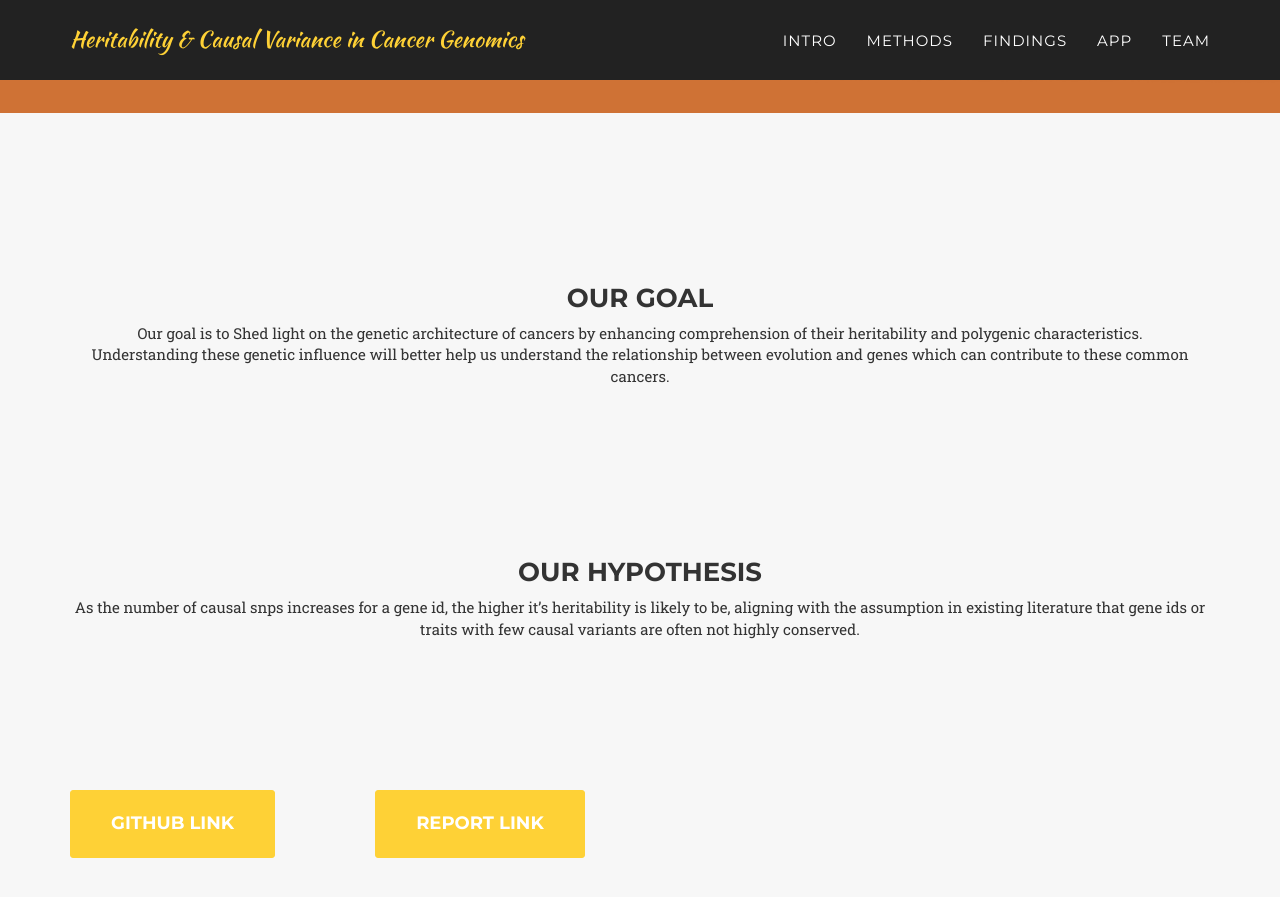
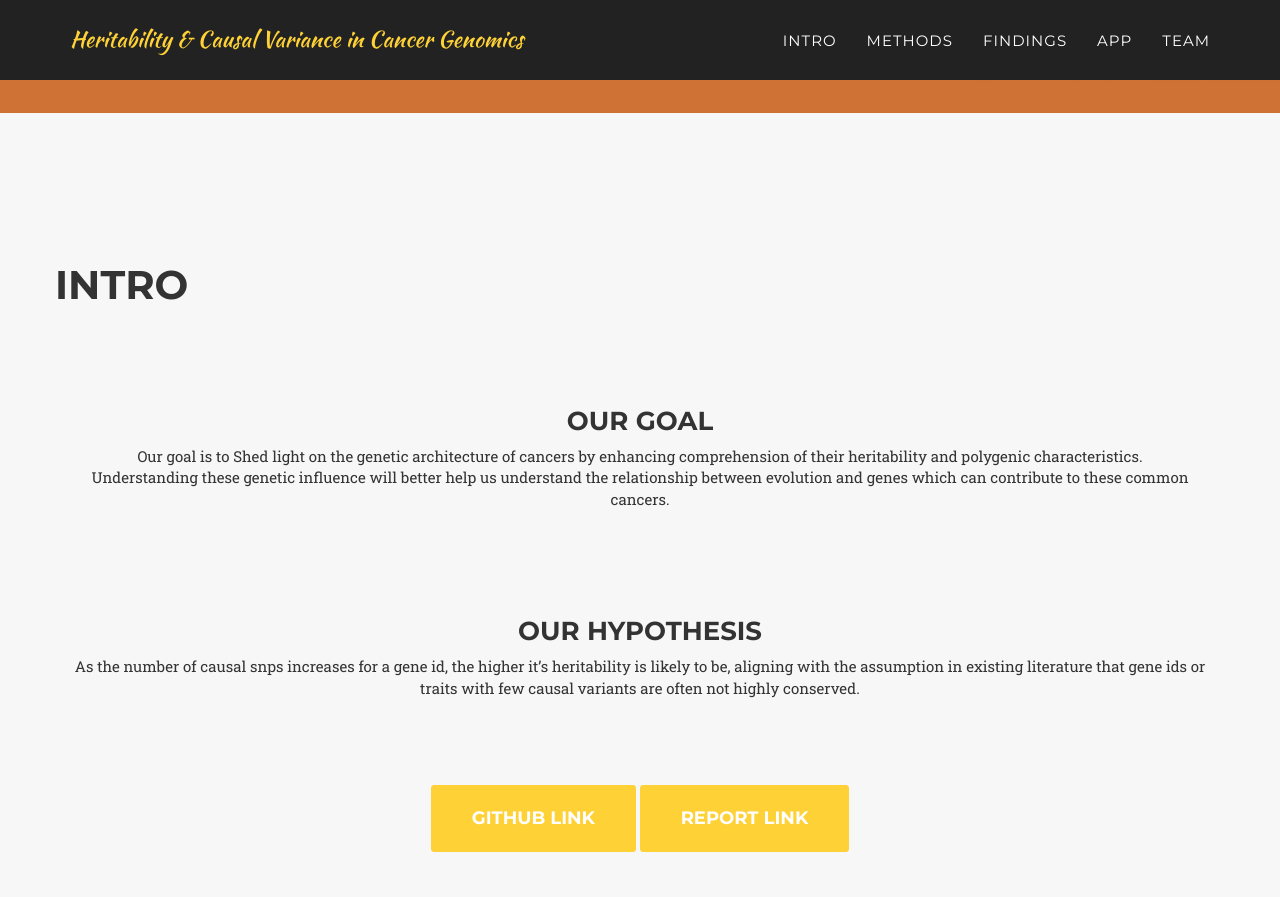
Before and after one commit to AntonBeliakovUCSD/Capstone, a Jekyll site: the page built from index.html, in a window 1280 px wide and 900 px high, scrolled down 795 px. Shown: the top 897 px of the window. Built offline with Jekyll 4.4.1, drawn with Linux system fonts in a browser that asks for light colours; some web fonts are replaced.

Commit message:
changed intro

```diff
--- a/_includes/intro.html
+++ b/_includes/intro.html
@@ -2,6 +2,10 @@
     <section id="intro"  class="bg-light-gray">
         <div class="container">
             <div class="row">
+                <h2 class="section-heading">Intro</h2>
+
+                <br><br><br>
+
                 <div class="col-lg-12 text-center">
                     <p class="text-muted">
                         <H3> Our Goal </H3>
@@ -9,15 +13,15 @@
                         <br>
                         Understanding these genetic influence will better help us understand the relationship between evolution and genes which can contribute to these common cancers.
 
-                        <br><br><br><br><br><br><br><br>
+                        <br><br><br><br><br>
 
                         <H3> Our Hypothesis </H3>
                         As the number of causal snps increases for a gene id, the higher it’s heritability is likely to be, aligning with the assumption in
                          existing literature that gene ids or traits with few causal variants are often not highly conserved.
 
-                        <br><br><br><br><br><br><br><br>
+                        <br><br><br><br><br>
 
-                        <div style="display:flex; gap: 100px">
+                        <div style="gap: 100px">
                             <a href="https://github.com/AntonBeliakovUCSD/Capstone" class="page-scroll btn btn-xl">Github Link</a>
                             <a href="https://drive.google.com/file/d/1dDTIaAgFiv3PqccQx0vxUpQeoQchqfxl/view?usp=sharing" class="page-scroll btn btn-xl">Report Link</a>
                         </div>
```
